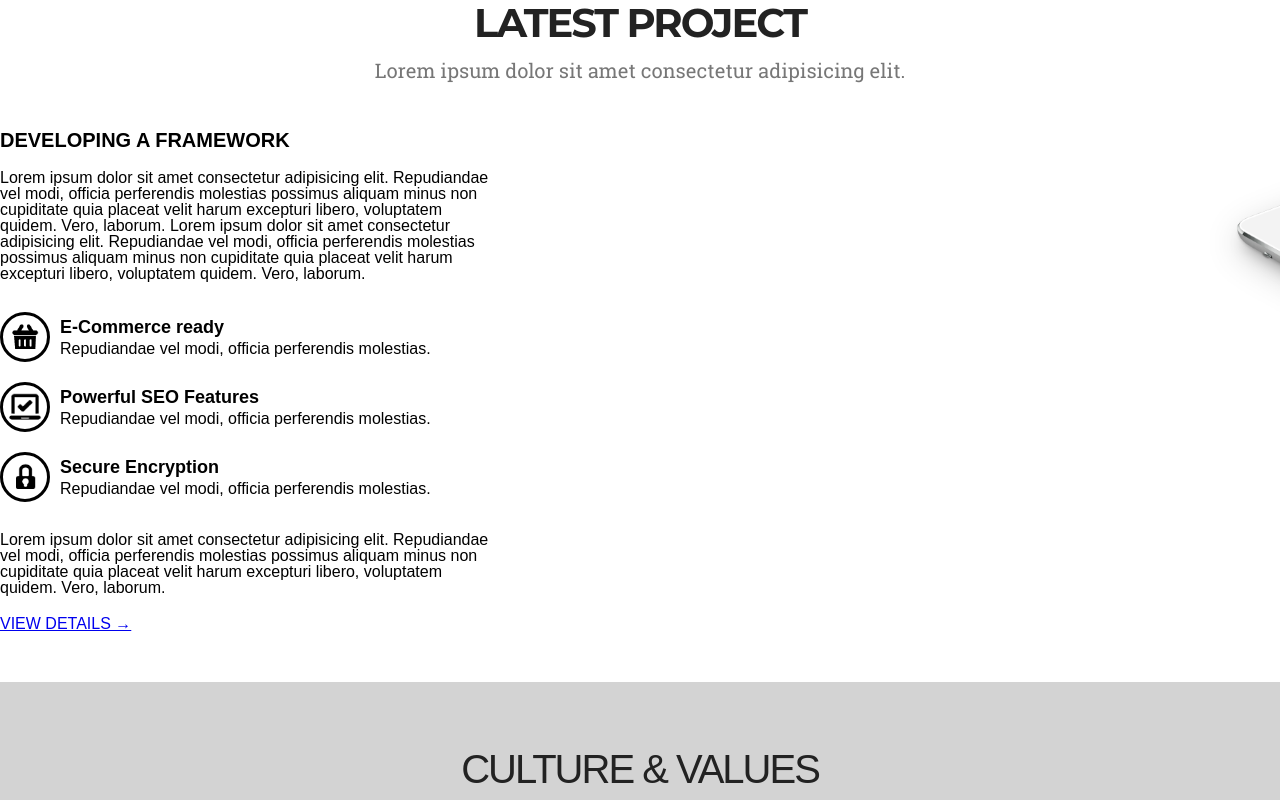
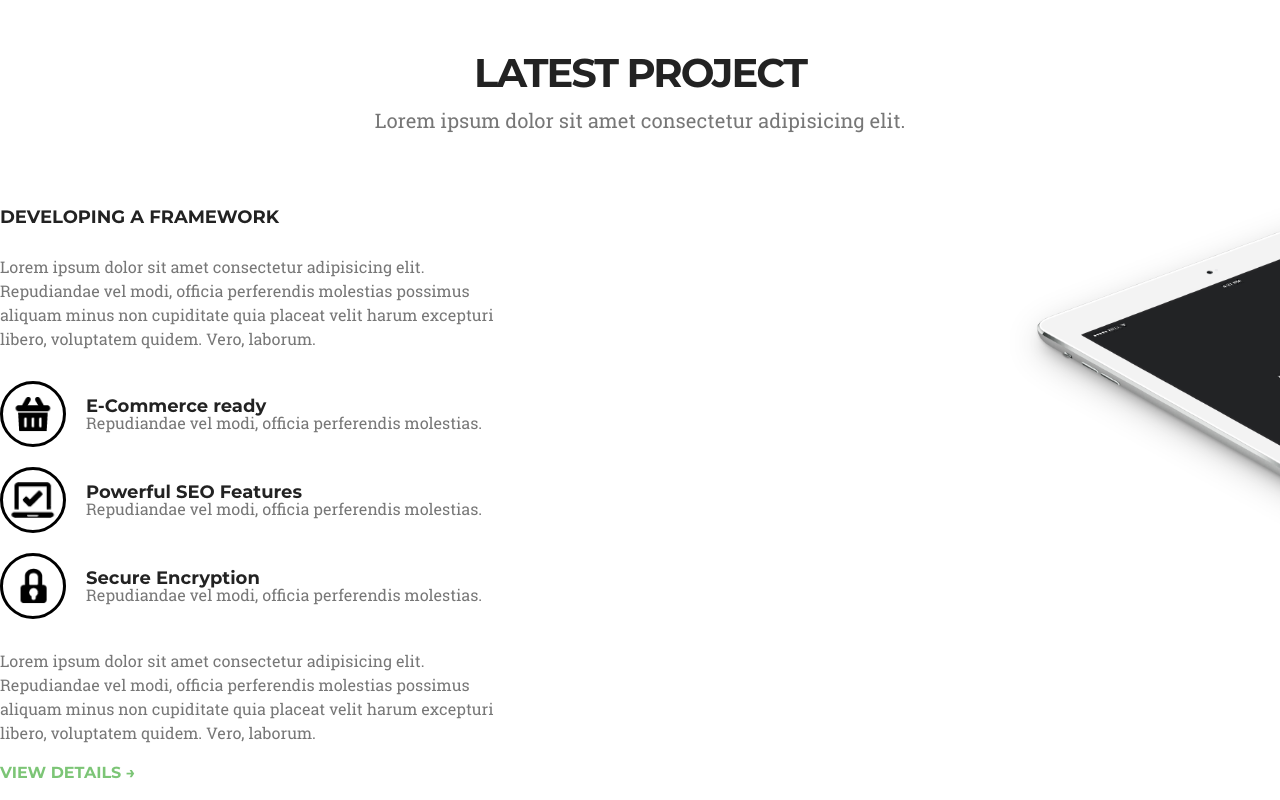
Before and after one commit to staszek998/WWDC3-treehouse, a React (Create React App) app: page / in a window 1280 px wide. Shown: the part 1940-2740 px from the top of the page. Built offline with nearby package versions, Linux system fonts and the light colour scheme.

Commit message:
Add proper styling to the LatestProject section

```diff
--- a/src/App.css
+++ b/src/App.css
@@ -247,13 +247,13 @@ div.container {
   justify-content: center;
   align-items: flex-start;
   flex-wrap: nowrap;
-  margin-left: 10px; }
+  margin-left: 20px; }
 
 .feature__image {
   border: 3px solid black;
   border-radius: 50%;
-  width: 50px;
-  height: 50px;
+  width: 66px;
+  height: 66px;
   position: relative; }
   .feature__image img {
     position: absolute;
@@ -264,8 +264,15 @@ div.container {
 
 .feature__title {
   font-size: 18px;
-  font-weight: bolder;
-  margin-bottom: 5px; }
+  letter-spacing: 0px;
+  color: #222222;
+  font-family: "Montserrat Bold"; }
+
+.feature__description {
+  font-size: 16px;
+  letter-spacing: 0px;
+  color: #777777;
+  font-family: "Roboto Slab"; }
 
 .quotation {
   display: flex;
@@ -466,8 +473,8 @@ nav a {
   background-image: url("./images/latest-project/isometric-ipad-air.png");
   background-size: 60%;
   background-repeat: no-repeat;
-  background-position: 1200px 150px;
-  padding: 50px 0; }
+  background-position: 1000px 250px;
+  padding: 100px 0; }
   .latest-project .container {
     display: flex;
     flex-direction: column;
@@ -484,13 +491,31 @@ nav a {
   align-items: flex-start;
   max-width: 500px;
   align-self: flex-start; }
+  .latest-project__content a {
+    font-size: 16px;
+    letter-spacing: 0px;
+    color: #7cc576;
+    font-family: "Montserrat Bold";
+    text-decoration: none;
+    margin-top: 20px; }
 
 .latest-project__heading {
-  font-size: 20px;
-  font-weight: bold; }
+  font-size: 18px;
+  letter-spacing: 0px;
+  line-height: 75px;
+  color: #222222;
+  font-family: "Montserrat Bold"; }
 
 .latest-project__paragraph {
-  margin: 20px 0; }
+  font-size: 16px;
+  letter-spacing: 0px;
+  color: #777777;
+  font-family: "Roboto Slab";
+  line-height: 24px; }
+  .latest-project__paragraph:first-of-type {
+    margin-bottom: 20px; }
+  .latest-project__paragraph:last-of-type {
+    margin-top: 20px; }
 
 .culture-and-values {
   background-color: lightgray;
--- a/src/js/sections/LatestProject.jsx
+++ b/src/js/sections/LatestProject.jsx
@@ -17,9 +17,7 @@ class LatestProject extends Component {
           </h4>
           <div className="latest-project__content">
             <h5 className="latest-project__heading">DEVELOPING A FRAMEWORK</h5>
-            <p className="latest-project__paragraph">
-              {shortLorem} {shortLorem}
-            </p>
+            <p className="latest-project__paragraph">{shortLorem}</p>
             <Feature
               imgSrc={iconBasket}
               imgAlt="Basket icon"
--- a/src/scss/components/latest-project/_feature.scss
+++ b/src/scss/components/latest-project/_feature.scss
@@ -13,14 +13,14 @@
   justify-content: center;
   align-items: flex-start;
   flex-wrap: nowrap;
-  margin-left: 10px;
+  margin-left: 20px;
 }
 
 .feature__image {
   border: 3px solid black;
   border-radius: 50%;
-  width: 50px;
-  height: 50px;
+  width: 66px;
+  height: 66px;
   position: relative;
 
   img {
@@ -34,6 +34,14 @@
 
 .feature__title {
   font-size: 18px;
-  font-weight: bolder;
-  margin-bottom: 5px;
+  letter-spacing: 0px;
+  color: rgb(34, 34, 34);
+  font-family: "Montserrat Bold";
 }
+
+.feature__description {
+  font-size: 16px;
+  letter-spacing: 0px;
+  color: rgb(119, 119, 119);
+  font-family: "Roboto Slab";
+}
--- a/src/scss/sections/_latest-project.scss
+++ b/src/scss/sections/_latest-project.scss
@@ -3,8 +3,8 @@
   background-image: url("./images/latest-project/isometric-ipad-air.png");
   background-size: 60%;
   background-repeat: no-repeat;
-  background-position: 1200px 150px;
-  padding: 50px 0;
+  background-position: 1000px 250px;
+  padding: 100px 0;
 
   .container {
     display: flex;
@@ -24,13 +24,37 @@
   align-items: flex-start;
   max-width: 500px;
   align-self: flex-start;
+
+  a {
+    font-size: 16px;
+    letter-spacing: 0px;
+    color: rgb(124, 197, 118);
+    font-family: "Montserrat Bold";
+    text-decoration: none;
+    margin-top: 20px;
+  }
 }
 
 .latest-project__heading {
-  font-size: 20px;
-  font-weight: bold;
+  font-size: 18px;
+  letter-spacing: 0px;
+  line-height: 75px;
+  color: rgb(34, 34, 34);
+  font-family: "Montserrat Bold";
 }
 
 .latest-project__paragraph {
-  margin: 20px 0;
+  font-size: 16px;
+  letter-spacing: 0px;
+  color: rgb(119, 119, 119);
+  font-family: "Roboto Slab";
+  line-height: 24px;
+
+  &:first-of-type {
+    margin-bottom: 20px;
+  }
+
+  &:last-of-type {
+    margin-top: 20px;
+  }
 }
```
